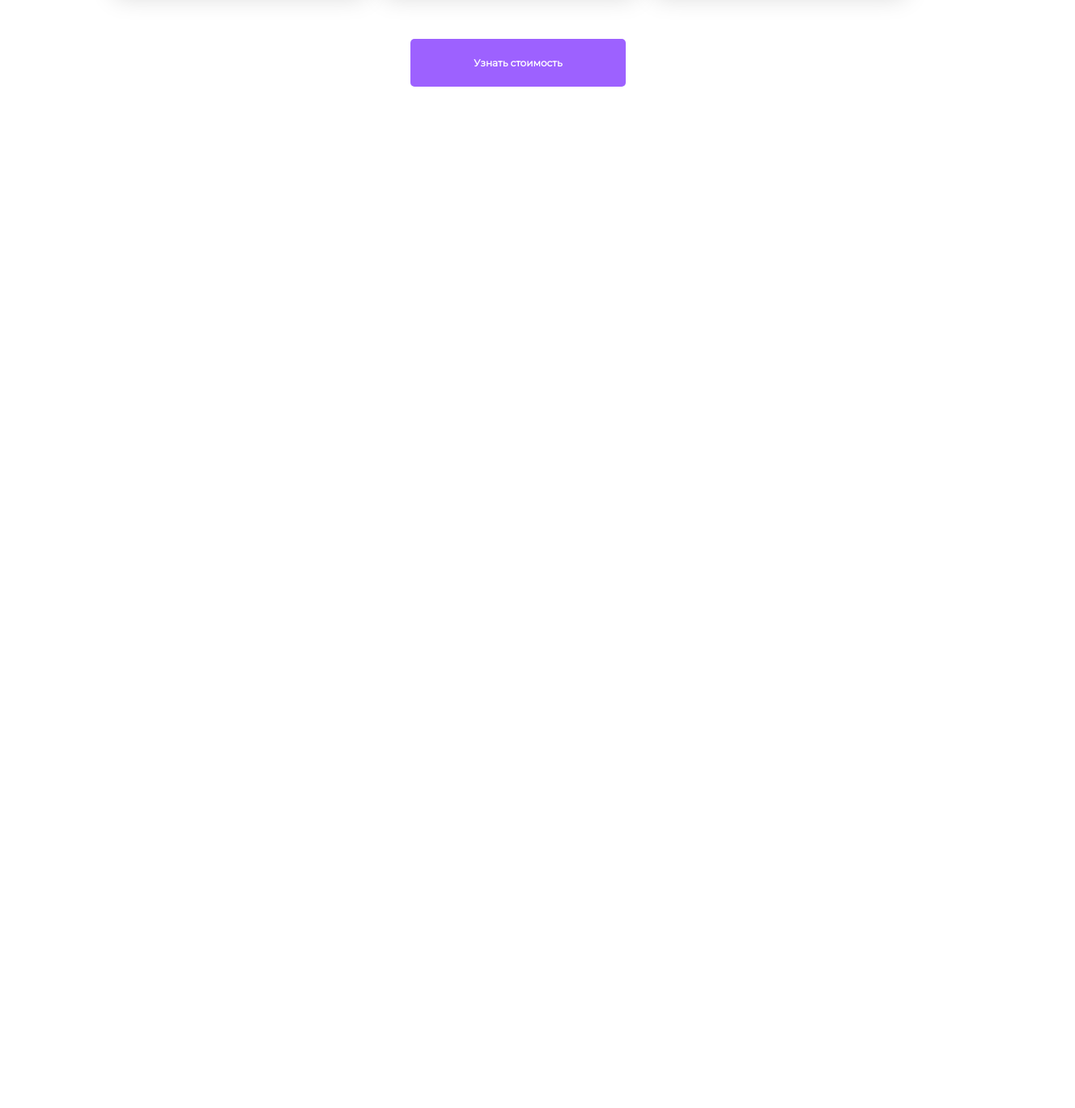
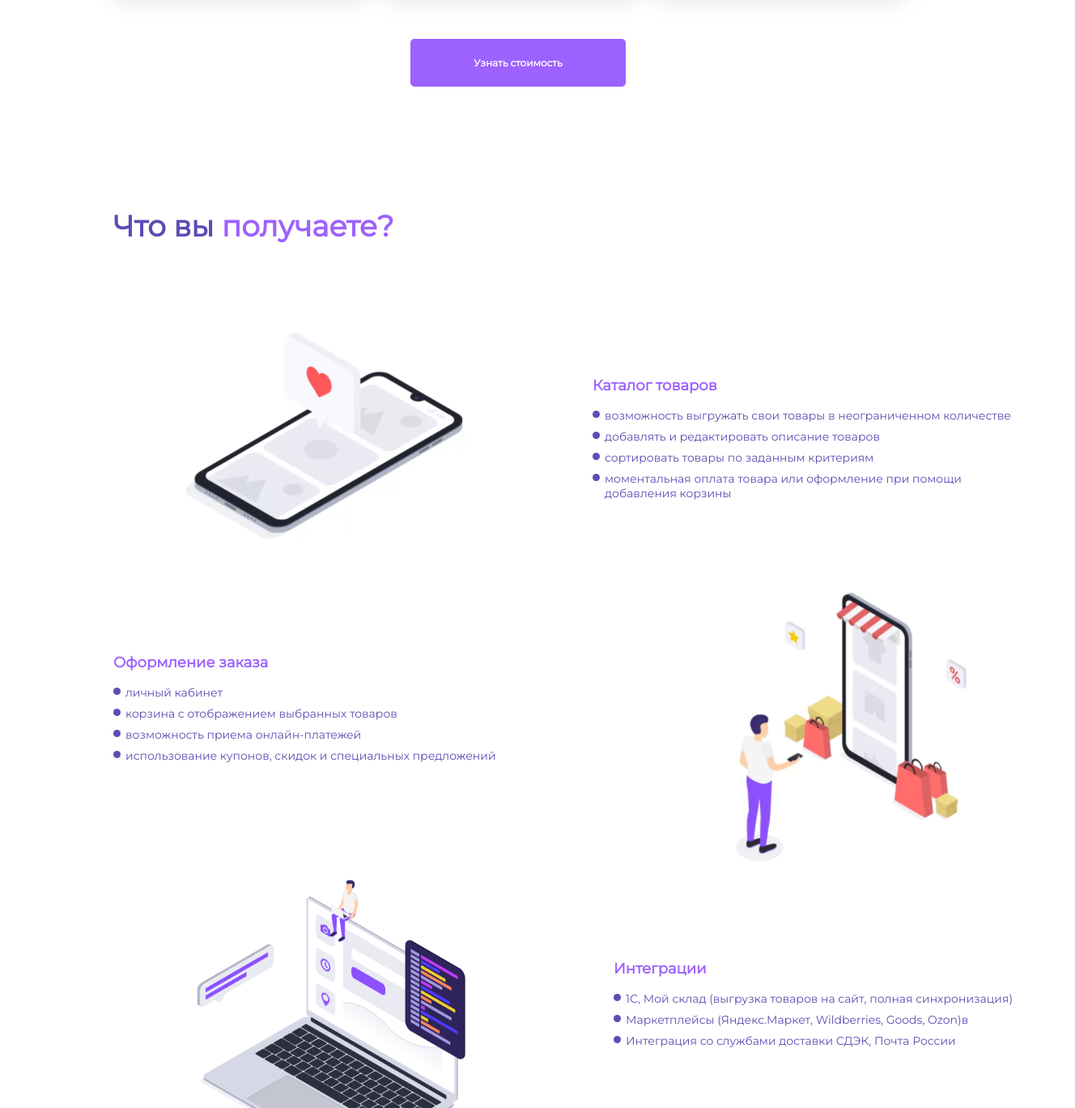
Before and after one commit to Kirillich999/IBRAIN, a plain HTML site: page index.html in a window 1280 px wide. Shown: the part 1432-2800 px from the top of the page at 81% size, 1328 px wide, since content can reach past the window. Before the commit the page ends 1689 px from the top, so only its background shows below. Drawn offline with Linux system fonts and the light colour scheme.

Commit message:
third section completed

```diff
--- a/index.css
+++ b/index.css
@@ -276,3 +276,170 @@ background: rgb(157, 97, 255);
 border: none;
 
 }
+
+
+
+
+#information {
+    padding: 0px 193px 0px 140px;
+    width: 100%;
+}
+
+
+.information_title {
+
+font-size: 36px;
+font-weight: 800;
+line-height: 44px;
+color: rgb(94, 76, 179);
+
+}
+
+.information_title span {
+    color: rgb(157, 97, 255);
+    font-size: 36px;
+font-weight: 800;
+}
+
+
+.information_main_text_img {
+    display: flex;
+    margin-top: 59px;
+    column-gap: 71px;
+}
+
+
+.information_text_about {
+    margin-top: 105px;
+
+
+
+}
+.information_title_img {
+    color: rgb(157, 97, 255);
+
+font-size: 18px;
+font-weight: 700;
+margin-bottom: 17px;
+
+}
+
+.information_text_about p {
+    margin-bottom:  8px;
+    margin-left: 15px;
+}
+
+.information_text_about p::before {
+    content: "";
+    height: 9px;
+    width: 9px;
+    background-color: rgb(94, 76, 179);
+    position: absolute;
+  border-radius: 50%;
+margin-top: 3px;
+ margin-left: -15px;
+
+
+}
+
+
+.information_text1 {
+    color: rgb(94, 76, 179);
+
+font-size: 14px;
+font-weight: 400;
+width: 527px;
+
+
+}
+
+
+
+
+
+
+.information_main_text_img1 {
+    display: flex;
+
+    column-gap: 107px;
+    flex-direction: row-reverse;
+    width: 100%;
+   justify-content:start;
+
+}
+
+
+
+
+
+.information_text_about1 {
+    margin-top: 88px;
+
+
+}
+
+.information_text_about1 p {
+    margin-bottom:  8px;
+    margin-left: 15px;
+}
+
+.information_text_about1 p::before {
+    content: "";
+    height: 9px;
+    width: 9px;
+    background-color: rgb(94, 76, 179);
+    position: absolute;
+  border-radius: 50%;
+margin-top: 3px;
+ margin-left: -15px;}
+
+
+ .information_main_text_img2 {
+    display: flex;
+
+    column-gap: 79px;
+
+
+}
+
+.information_text_about2 {
+    margin-top: 117px;
+
+
+}
+.information_text_about2 p {
+    margin-bottom:  8px;
+    margin-left: 15px;
+}
+
+.information_text_about2 p::before {
+    content: "";
+    height: 9px;
+    width: 9px;
+    background-color: rgb(94, 76, 179);
+    position: absolute;
+  border-radius: 50%;
+margin-top: 3px;
+ margin-left: -15px;}
+
+
+ .informattion_wrapper_btn{
+    margin-top: 99px;
+    display: flex;
+    justify-content: center;
+
+
+}
+
+.information_text_btn {
+    color: rgb(255, 255, 255);
+
+font-size: 12px;
+font-weight: 800;
+padding: 22px 78px;
+border-radius: 5px;
+
+background: rgb(157, 97, 255);
+border: none;
+
+}
--- a/index.html
+++ b/index.html
@@ -119,13 +119,80 @@
 
             </div>
 
-
-
-
         </section>
 
 
 
+<section id="information" class="information">
+<h2 class="information_title">Что вы <span>получаете?</span></h2>
+
+<div class="information_main_text_img">
+
+<div class="information_cartoon_text">
+    <img class="infromation_cartoon_img" src="./img/Group_22 1.png" alt="">
+</div>
+<div class="information_text_about">
+    <h3 class="information_title_img">Каталог товаров</h3>
+    <p class="information_text1">возможность выгружать свои товары в неограниченном количестве</p>
+    <p class="information_text1">добавлять и редактировать описание товаров</p>
+    <p class="information_text1">сортировать товары по заданным критериям</p>
+    <p class="information_text1">моментальная оплата товара или оформление при помощи добавления корзины</p>
+</div>
+
+</div>
+
+<div class="information_main_text_img1">
+
+    <div class="information_cartoon_text1">
+        <img class="infromation_cartoon_img" src="./img/23 1.png" alt="">
+    </div>
+    <div class="information_text_about1">
+        <h3 class="information_title_img">Оформление заказа</h3>
+        <p class="information_text1">личный кабинет</p>
+        <p class="information_text1">корзина с отображением выбранных товаров</p>
+        <p class="information_text1">возможность приема онлайн-платежей</p>
+        <p class="information_text1">использование купонов, скидок и специальных предложений</p>
+    </div>
+
+    </div>
+
+
+    <div class="information_main_text_img2">
+
+        <div class="information_cartoon_text">
+            <img class="infromation_cartoon_img" src="./img/24 1.png" alt="">
+        </div>
+        <div class="information_text_about">
+            <h3 class="information_title_img">Интеграции</h3>
+            <p class="information_text1">1С, Мой склад (выгрузка товаров на сайт, полная синхронизация)</p>
+            <p class="information_text1">Маркетплейсы (Яндекс.Маркет, Wildberries, Goods, Ozon)в</p>
+            <p class="information_text1">Интеграция со службами доставки СДЭК, Почта России</p>
+        </div>
+
+        </div>
+
+        <div class="information_main_text_img1">
+
+            <div class="information_cartoon_text1">
+                <img class="infromation_cartoon_img" src="./img/25 1.png" alt="">
+            </div>
+            <div class="information_text_about2">
+                <h3 class="information_title_img">CRM</h3>
+                <p class="information_text1">фиксация и отслеживание поступивших заявок</p>
+                <p class="information_text1">уведомления о заказах</p>
+                <p class="information_text1">отчетность магазина</p>
+
+            </div>
+
+
+</div>
+
+<div class="informattion_wrapper_btn">
+<button class="information_text_btn">Узнать стоимость</button>
+</div>
+
+
+</section>
 
     </main>
 </body>
```
Also changed, not shown: img/23 1.png (added), img/24 1.png (added), img/25 1.png (added), img/Group_22 1.png (added).
